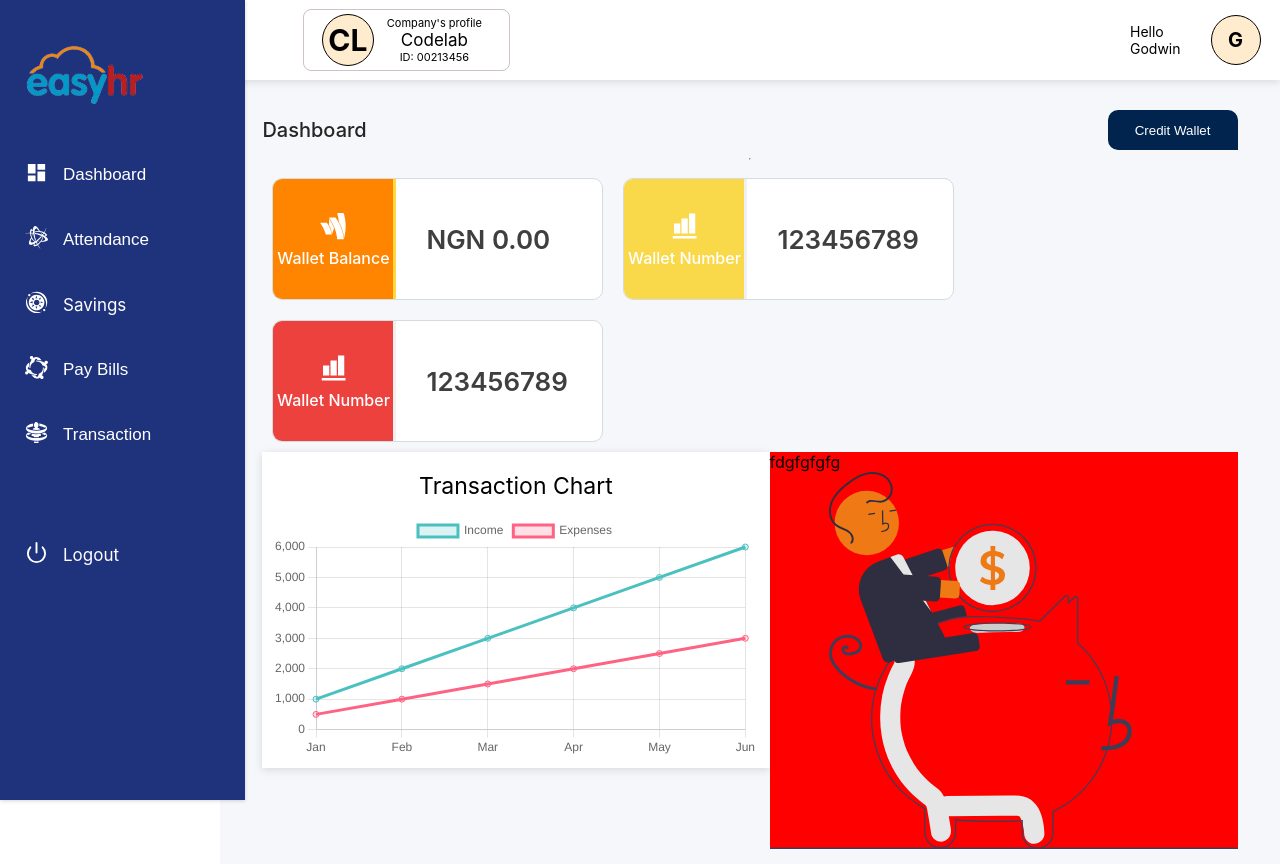
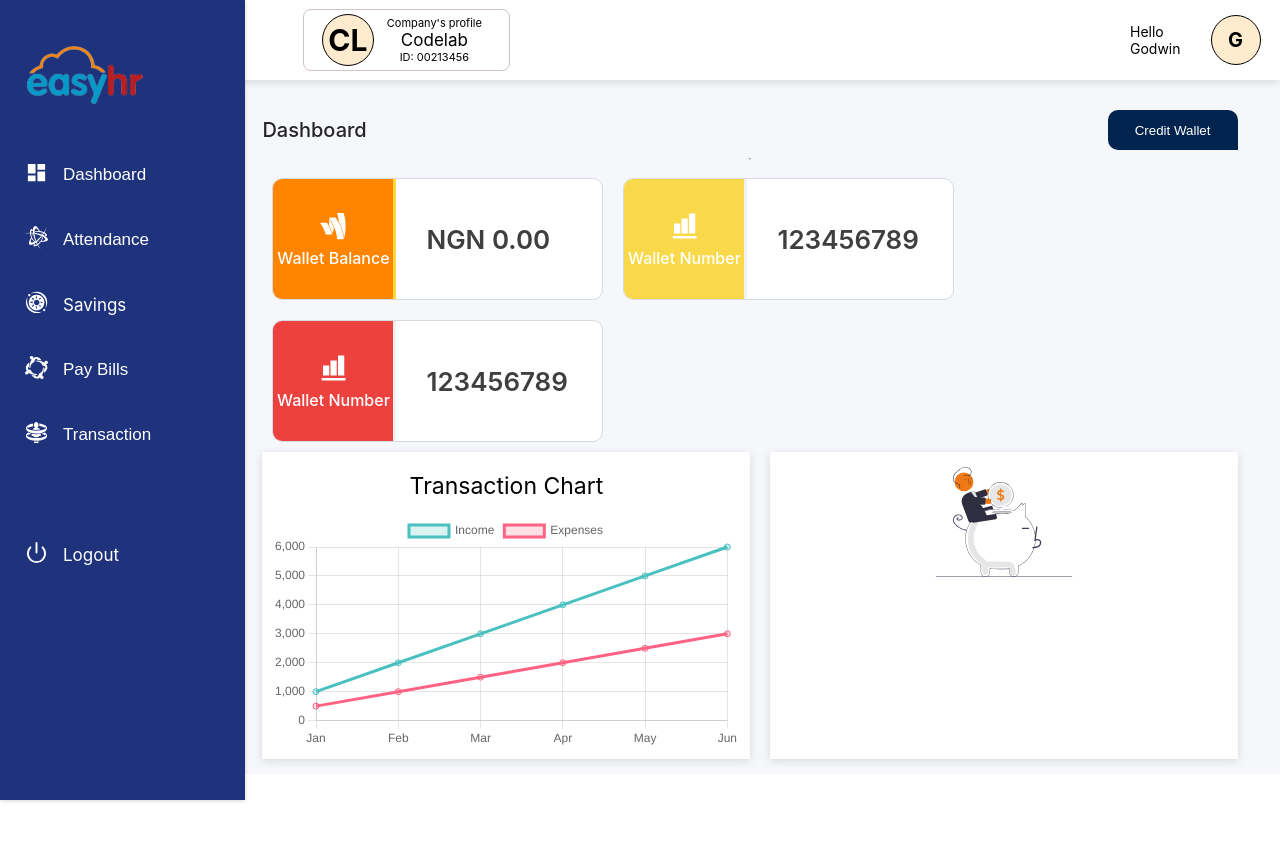
Before and after one commit to OgbuEsther/Easy_HR_FE2, a React (Create React App) app: page /staffdashboard in a window 1280 px wide. After the commit the page ends 800 px from the top, so only its background shows below. Built offline with nearby package versions, Linux system fonts and the light colour scheme.

Commit message:
savings image

```diff
--- a/src/pages/Staffcomp.tsx
+++ b/src/pages/Staffcomp.tsx
@@ -17,7 +17,7 @@ import { useAppSelector } from "../components/global/Store";
 
 const ParentComp = () => {
 
-    const myVideo = require("../Assets/gif.mp4");
+    // const myVideo = require("../Assets/savings.mp4");
 
 
   const [show, setShow] = React.useState(false);
@@ -111,7 +111,6 @@ const ParentComp = () => {
                           </Pee>
                       </Piehold>
                       <Planhold>
-                          fdgfgfgfg
                           <Img src={img} />
                       </Planhold>
                   </Down>
@@ -123,7 +122,8 @@ const ParentComp = () => {
 
 export default ParentComp;
 const Img = styled.img`
-
+    height: 110px;
+    margin-top: 15px;
 `
 
 const Video = styled.video`
@@ -131,9 +131,10 @@ const Video = styled.video`
 `;
 const Planhold = styled.div`
     width: 48%;
-    background-color: red;
+    background-color: #fff;
     display: flex;
     flex-direction: column;
+    box-shadow: rgba(99, 99, 99, 0.2) 0px 2px 8px 0px;
 `
 const Pee = styled.div`
     width: 100%;
@@ -144,7 +145,7 @@ const Title = styled.div`
     font-size: 23px;
 `
 const Piehold = styled.div`
-    width: 50%;
+    width: 48%;
     height: 100%;
     display: flex;
     flex-direction: column;
@@ -156,6 +157,7 @@ const Piehold = styled.div`
 const Down = styled.div`
     width: 100%;
     display: flex;
+    justify-content: space-between;
     /* margin-top: 20px; */
     /* height: 300px; */
     /* background-color: red; */
```
Also changed, not shown: src/Assets/savings.gif (deleted), 1 other file (tests, documents, lock files or other folders).
